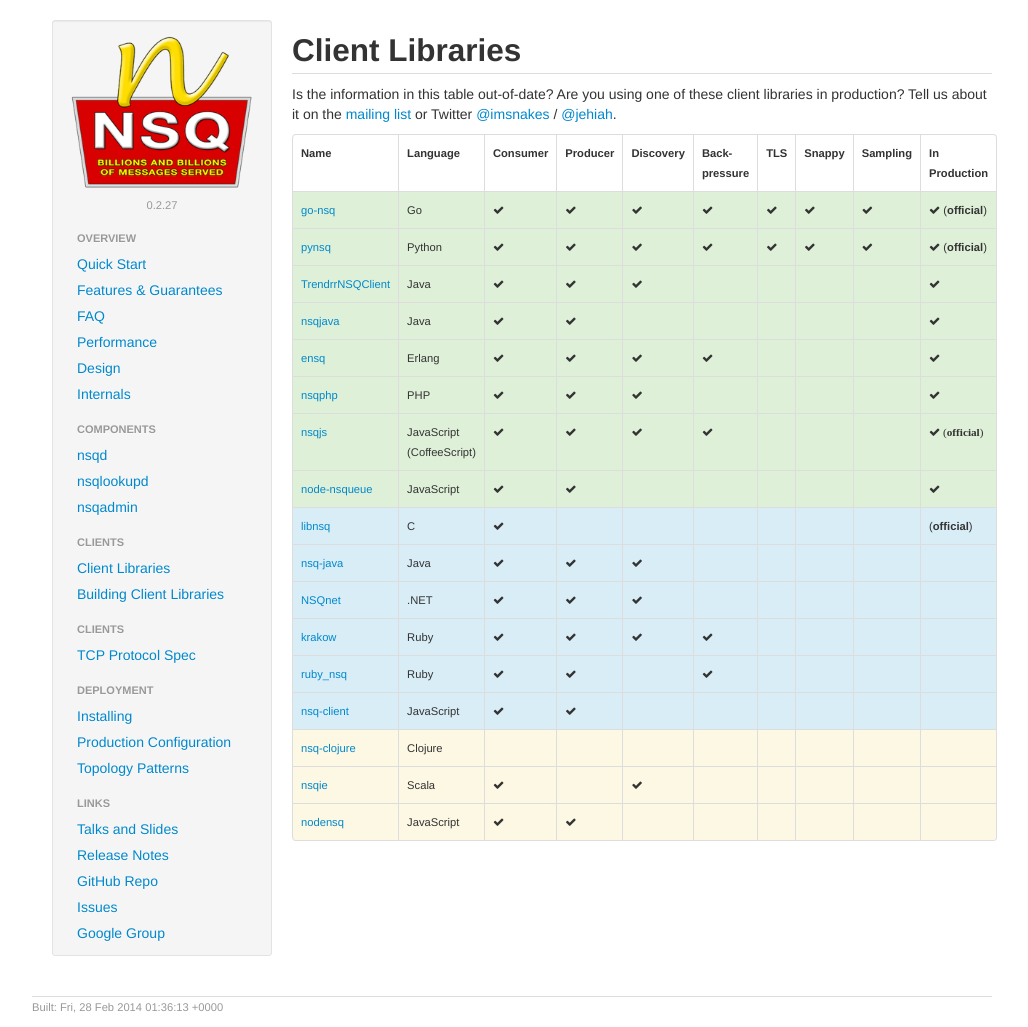
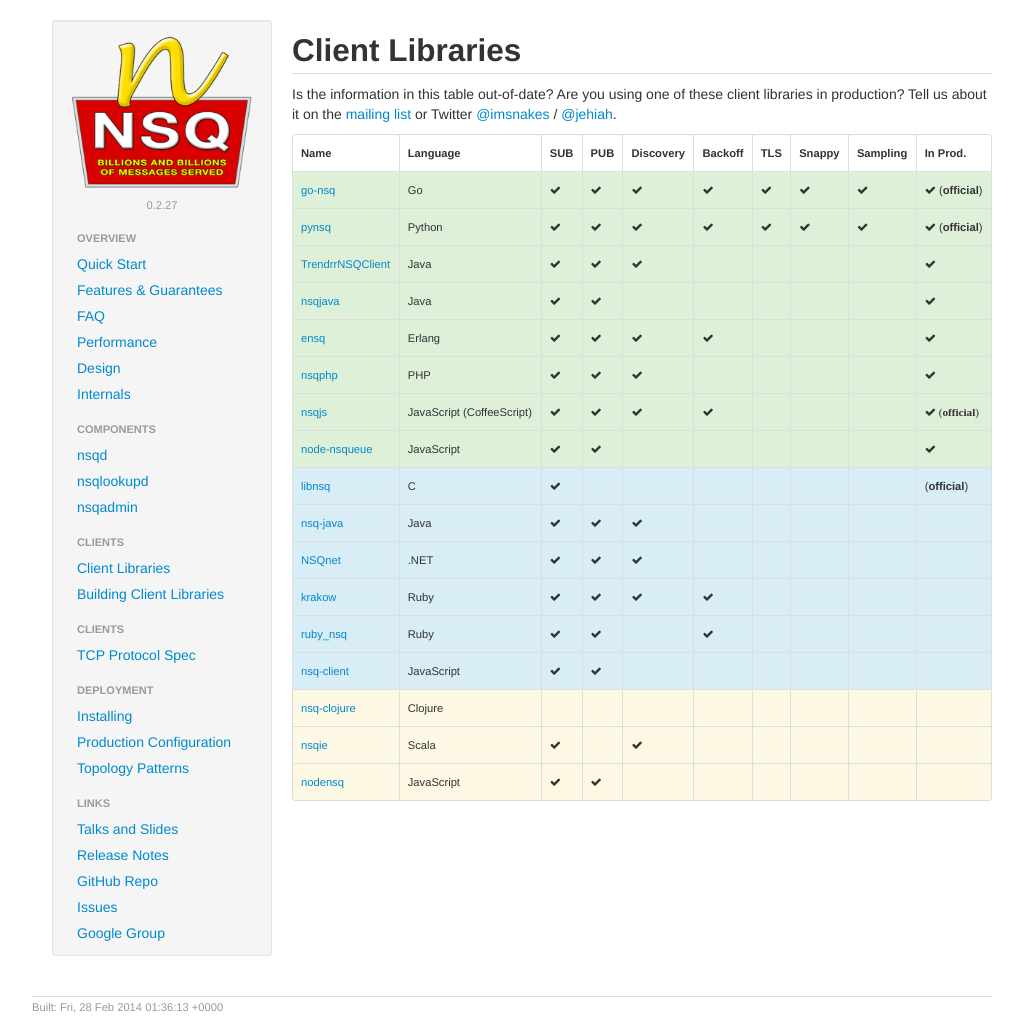
Before and after one commit to nsqio/nsq, a Jekyll site: the page built from _posts/2013-02-01-client_libraries.md, in a window 1280 px wide. Shown: the whole page, without its empty margins (118-1146 px from the left). Built offline with Jekyll 4.4.1, drawn with Linux system fonts in a browser that asks for light colours.

Commit message:
shorten table headers

```diff
--- a/_posts/2013-02-01-client_libraries.md
+++ b/_posts/2013-02-01-client_libraries.md
@@ -13,14 +13,14 @@ production? Tell us about it on the [mailing list][mailing_list] or Twitter [@im
   <tr>
     <th>Name</th>
     <th>Language</th>
-    <th>Consumer</th>
-    <th>Producer</th>
+    <th>SUB</th>
+    <th>PUB</th>
     <th>Discovery</th>
-    <th>Back-pressure</th>
+    <th>Backoff</th>
     <th>TLS</th>
     <th>Snappy</th>
     <th>Sampling</th>
-    <th>In Production</th>
+    <th>In Prod.</th>
   </tr>
   <tr class="success">
     <td><a href="https://github.com/bitly/go-nsq">go-nsq</a></td>
```
